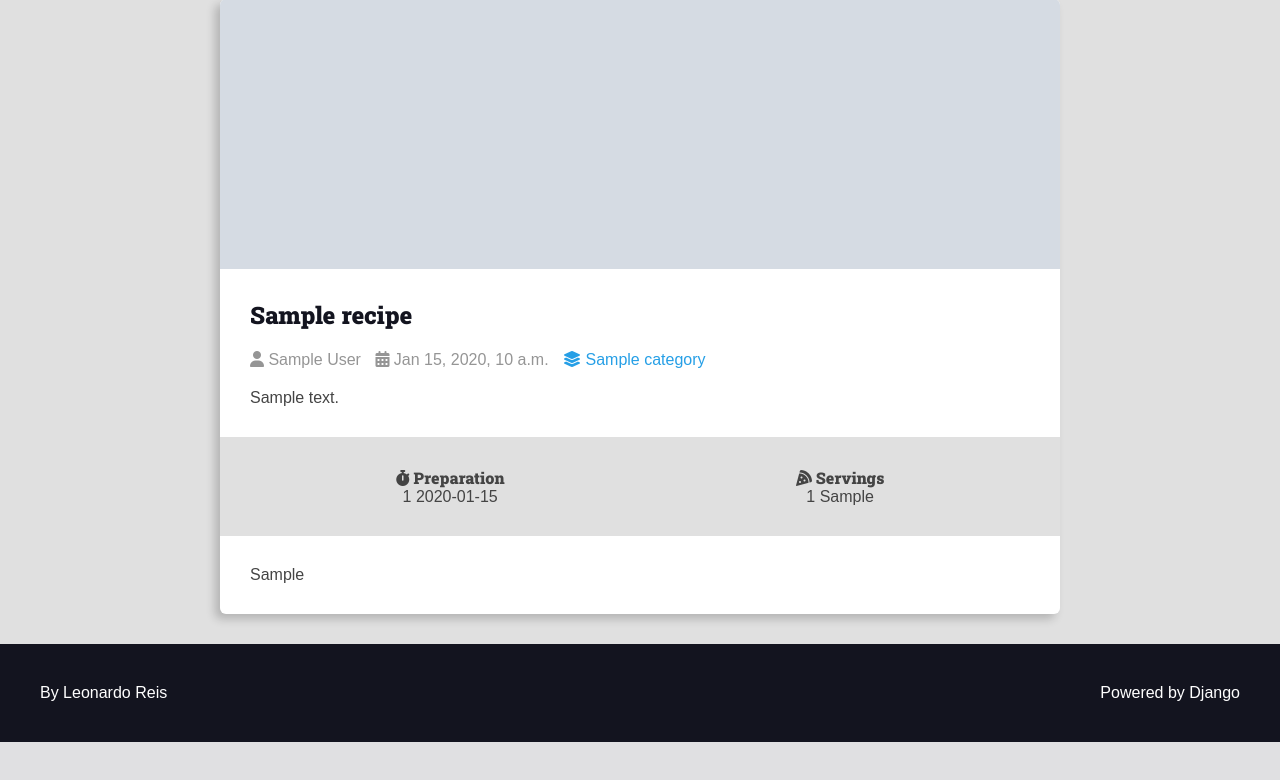
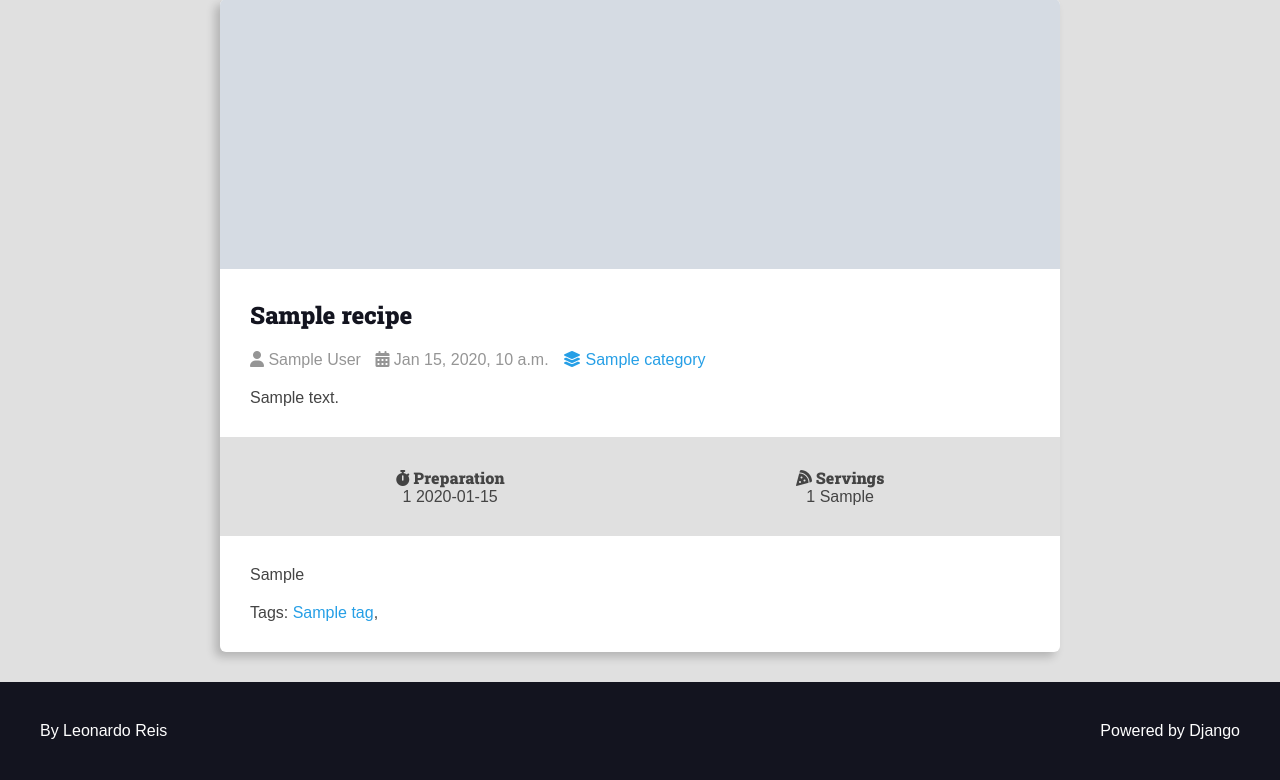
Before and after one commit to LeonardoReisC/django-project-recipes, a Django app: page /recipes/1/ in a window 1280 px wide. Shown: the part 213-993 px from the top of the page. Before the commit the page ends 955 px from the top, so only its background shows below. Run offline with Django 4.2, Linux system fonts and the light colour scheme; tables that the repository leaves empty hold one stand-in row (values such as "Sample post"); grey boxes marked "Sample" are stand-in pictures.

Commit message:
theory: create tag template and view

```diff
--- a/base_static/global/css/style.css
+++ b/base_static/global/css/style.css
@@ -276,6 +276,10 @@ a {
     padding: var(--spacing-gutter-medium);
 }
 
+.recipe-tags {
+    margin-top: 2rem;
+}
+
 .main-footer {
     display: flex;
     align-items: center;
--- a/recipes/templates/recipes/partials/recipe.html
+++ b/recipes/templates/recipes/partials/recipe.html
@@ -79,6 +79,15 @@
             {% else %}
                 {{ recipe.preparation_steps|linebreaksbr }}
             {% endif %}
+
+            {% if recipe.tags.all %}
+            <p class="recipe-tags">
+                Tags:
+                {% for tag in recipe.tags.all %}
+                <a href="{% url "recipes:tag" tag.slug %}">{{ tag.name }}</a>,
+                {% endfor %}
+            </p>
+            {% endif %}
         </div>
     {% endif %}
 </div>
--- a/recipes/urls.py
+++ b/recipes/urls.py
@@ -21,6 +21,11 @@ urlpatterns = [
         name='category'
     ),
     path(
+        'recipes/tags/<slug:slug>/',
+        views.RecipeListViewTag.as_view(),
+        name='tag'
+    ),
+    path(
         'recipes/<int:pk>/',
         views.RecipeDetailView.as_view(),
         name='recipe'
--- a/recipes/views.py
+++ b/recipes/views.py
@@ -9,8 +9,9 @@ from django.shortcuts import render
 from django.views.generic import DetailView, ListView
 import os
 
+from .models import Recipe
+from tag.models import Tag
 from utils.pagination import make_pagination
-from .models import Recipe
 
 PER_PAGE = int(os.environ.get('PER_PAGE', 3))
 
@@ -43,6 +44,7 @@ class RecipeListViewBase(ListView):
         query_set = query_set.filter(is_published=True)
 
         query_set = query_set.select_related('author', 'category')
+        query_set = query_set.prefetch_related('tags')
 
         return query_set
 
@@ -96,6 +98,32 @@ class RecipeListViewCategory(RecipeListViewBase):
             'title': (
                 f'{context.get("recipes")[0].category.name} - Category | '
             ),
+        })
+
+        return context
+
+
+class RecipeListViewTag(RecipeListViewBase):
+    template_name = 'recipes/pages/tag.html'
+
+    def get_queryset(self, *args, **kwargs):
+        query_set = super().get_queryset(*args, **kwargs)
+        query_set = query_set.filter(tags__slug=self.kwargs.get('slug', ''))
+
+        return query_set
+
+    def get_context_data(self, *args, **kwargs):
+        context = super().get_context_data(*args, **kwargs)
+        title = Tag.objects.filter(slug=self.kwargs.get('slug', '')).first()
+
+        if not title:
+            title = 'No recipes found'
+
+        title = f'{title} - Tag'
+
+        context.update({
+            'title': f'{title} | ',
+
         })
 
         return context
```
Also changed, not shown: recipes/templates/recipes/pages/tag.html (added, +17 -0 lines).
